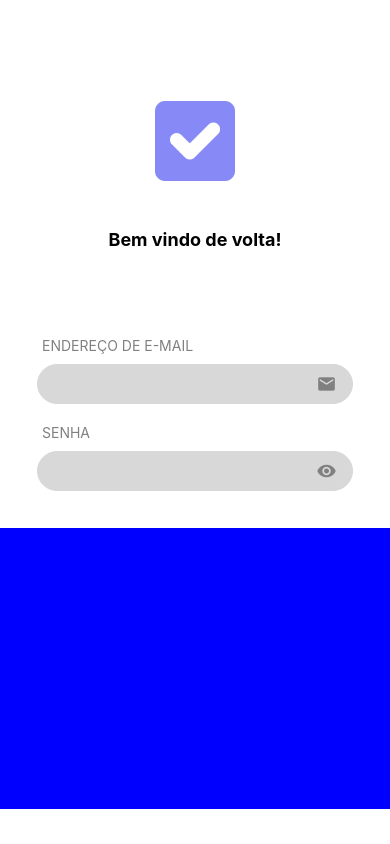
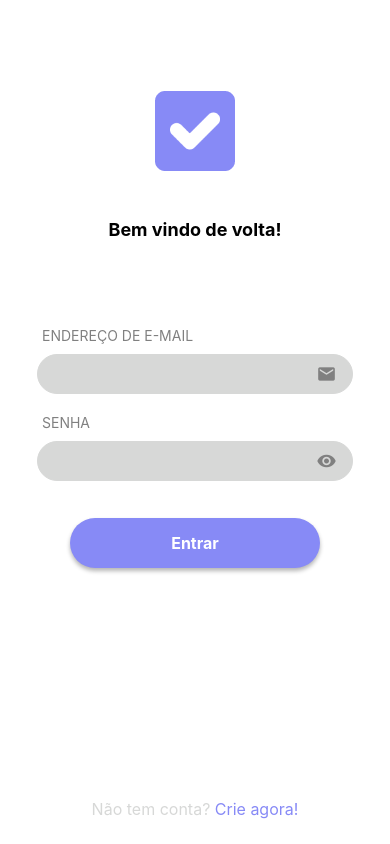
Before and after one commit to LariLeal/ReactNative-App, a React Native app: screen / in a window 390 px wide. Built offline with nearby package versions, Linux system fonts and the light colour scheme.

Commit message:
Colocando botão para entrar e terminando rodapé da tela, finalizando o front-end da tela inicial

```diff
--- a/src/pages/login/index.tsx
+++ b/src/pages/login/index.tsx
@@ -1,5 +1,5 @@
 import React from "react";
-import { Text, View, Image, TextInput} from "react-native";
+import { Text, View, Image, TextInput, TouchableOpacity} from "react-native";
 import { style } from "./styles";
 import Logo from "../../assets/logo.png";
 import {MaterialIcons} from '@expo/vector-icons';
@@ -41,7 +41,12 @@ export default function Login() {
                 </View>
             </View>
             <View style={style.boxBottom}>
+                <TouchableOpacity style={style.button}>
+                    <Text style={style.textButton}>Entrar</Text>
+                </TouchableOpacity>
             </View>
+            <Text style={style.textBotton}>Não tem conta?
+            <Text style={{color: themas.colors.primary}}> Crie agora!</Text></Text>
         </View>
     )
 }
--- a/src/pages/login/styles.ts
+++ b/src/pages/login/styles.ts
@@ -25,7 +25,9 @@ export const style = StyleSheet.create( {
     boxBottom: {
         height: Dimensions.get('window').height / 3,
         width: '100%',
-        backgroundColor: 'blue',
+        //backgroundColor: 'blue',
+        alignItems: 'center',
+
     },
     logo: {
         width: 80,
@@ -58,5 +60,33 @@ export const style = StyleSheet.create( {
         width: '90%',
         //backgroundColor: 'red',
         borderRadius: 40,
-    }
+    },
+    button:
+    {
+        width: 250,
+        height: 50,
+        alignItems: 'center',
+        justifyContent: 'center',
+        backgroundColor: themas.colors.primary,
+        borderRadius: 40,
+        shadowColor: "#000",
+        shadowOffset: {
+            width: 0,
+            height: 3,
+        },
+        shadowOpacity: 0.29,
+        shadowRadius: 4.65,
+        elevation: 7,
+    },
+    textButton:
+    {
+       fontSize: 16,
+       color: '#FFF',
+       fontWeight: 'bold'
+    },
+    textBotton:
+    {
+        fontSize: 16,
+        color: themas.colors.lightGray
+    },
 })
```
